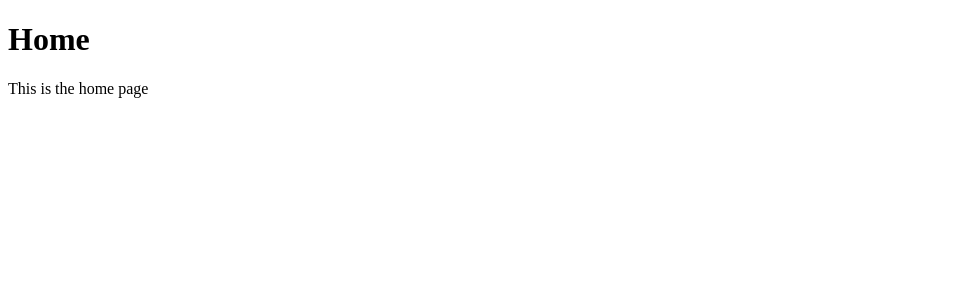
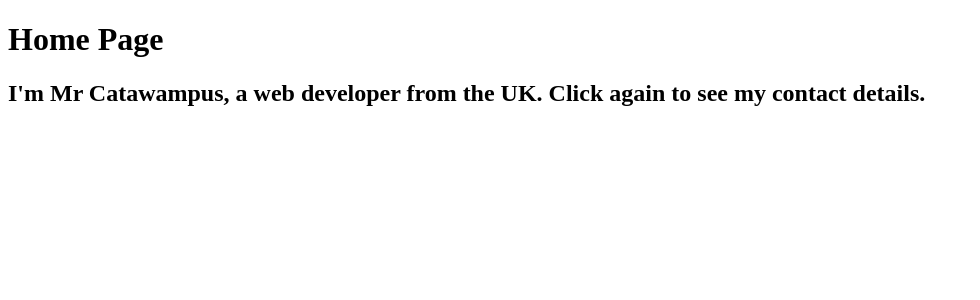
Before and after one commit to tanyyyming/GDSC-React-Workshop-2024, a React (Create React App) app: page / in a window 1280 px wide. Shown: the top 300 px of the page, without its empty margins (0-980 px from the left). Built offline with nearby package versions, Linux system fonts and the light colour scheme.

Commit message:
Add state for home page

```diff
--- a/src/pages/Home.js
+++ b/src/pages/Home.js
@@ -1,8 +1,16 @@
+import { useState } from "react";
+
 function Home() {
+  const selfIntro = "I'm Mr Catawampus, a web developer from the UK. Click again to see my contact details.";
+  const contact = "My github: https://github.com/MrCatawampus"
+
+  const [isContact, setIsContact] = useState(false);
+  const handleClick = () => setIsContact(!isContact);
+  const displayText = isContact ? contact : selfIntro;
   return (
     <div>
-      <h1>Home</h1>
-      <p>This is the home page</p>
+      <h1>Home Page</h1>
+      <h2 onClick={handleClick}>{displayText}</h2>
     </div>
   )
 }
```
